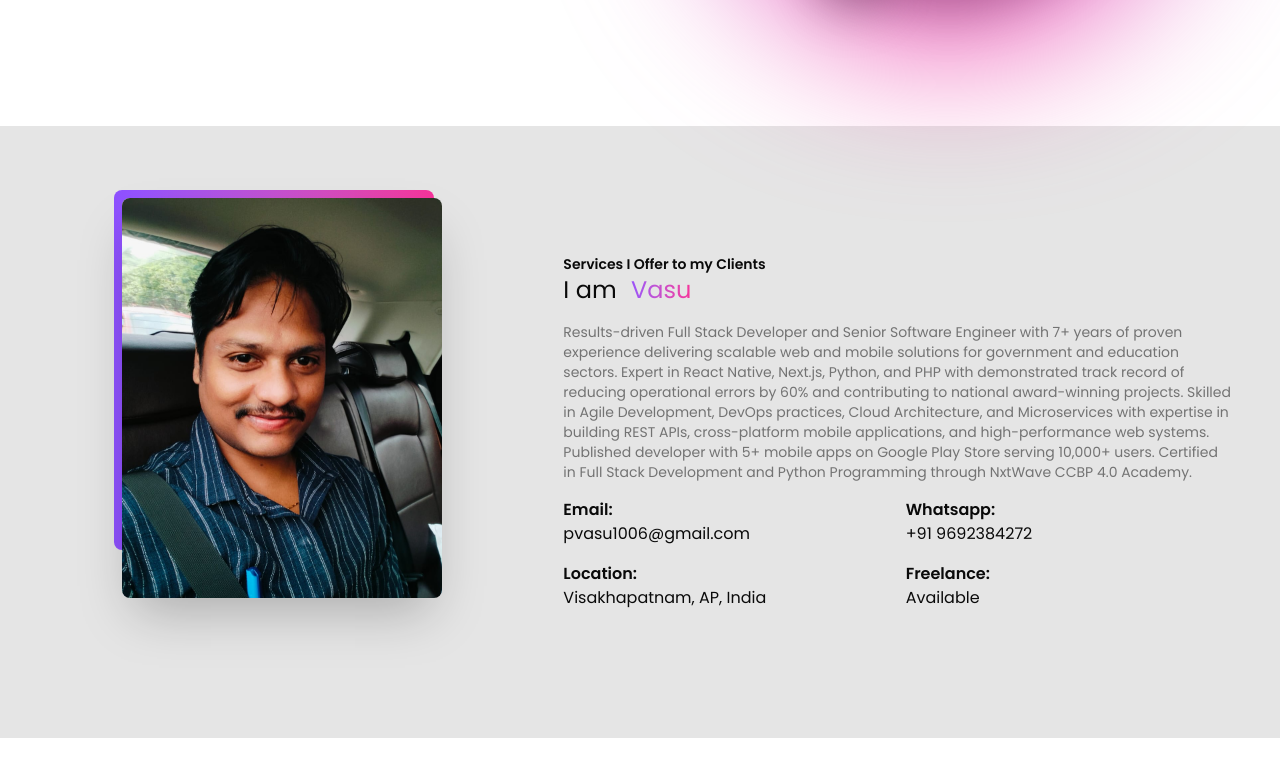
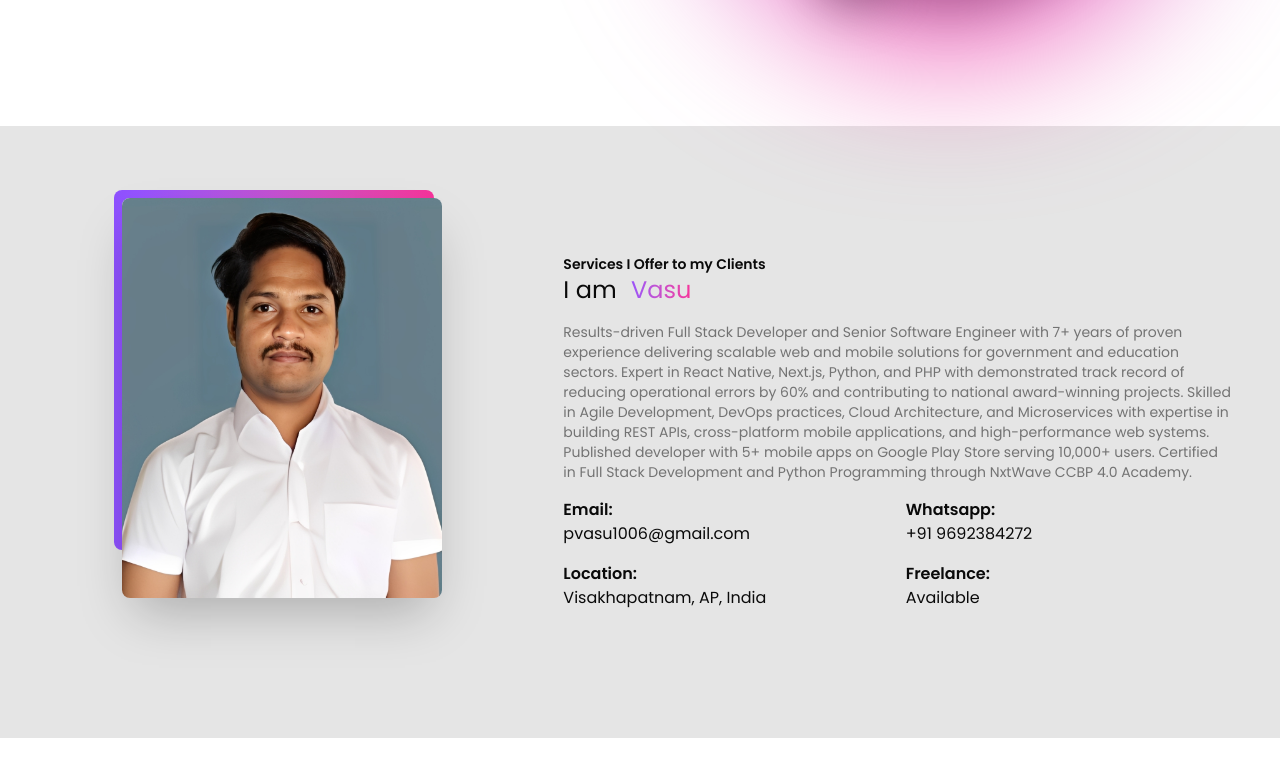
Before and after one commit to pvasu1006-hash/vasupeddinti, a Next.js app: page / in a window 1280 px wide. Shown: the part 618-1394 px from the top of the page. Built offline with nearby package versions, Linux system fonts and the light colour scheme.

Commit message:
Update About.tsx

```diff
--- a/components/About.tsx
+++ b/components/About.tsx
@@ -11,10 +11,10 @@ export default function About() {
             <div className=" absolute left-1 top-1 w-80 h-80  bg-white rounded-md">
 
               <Image
-                className="h-100 w-80 object-cover rounded-md  shadow-2xl"
-                src="/vasuphoto1.jpeg"
-                height={100}
-                width={80}
+                className="h-100 w-100 object-cover rounded-md  shadow-2xl"
+                src="/vasuphoto.jpg"
+                height={400}
+                width={400}
                 alt="profile"
               />
             </div>
```
